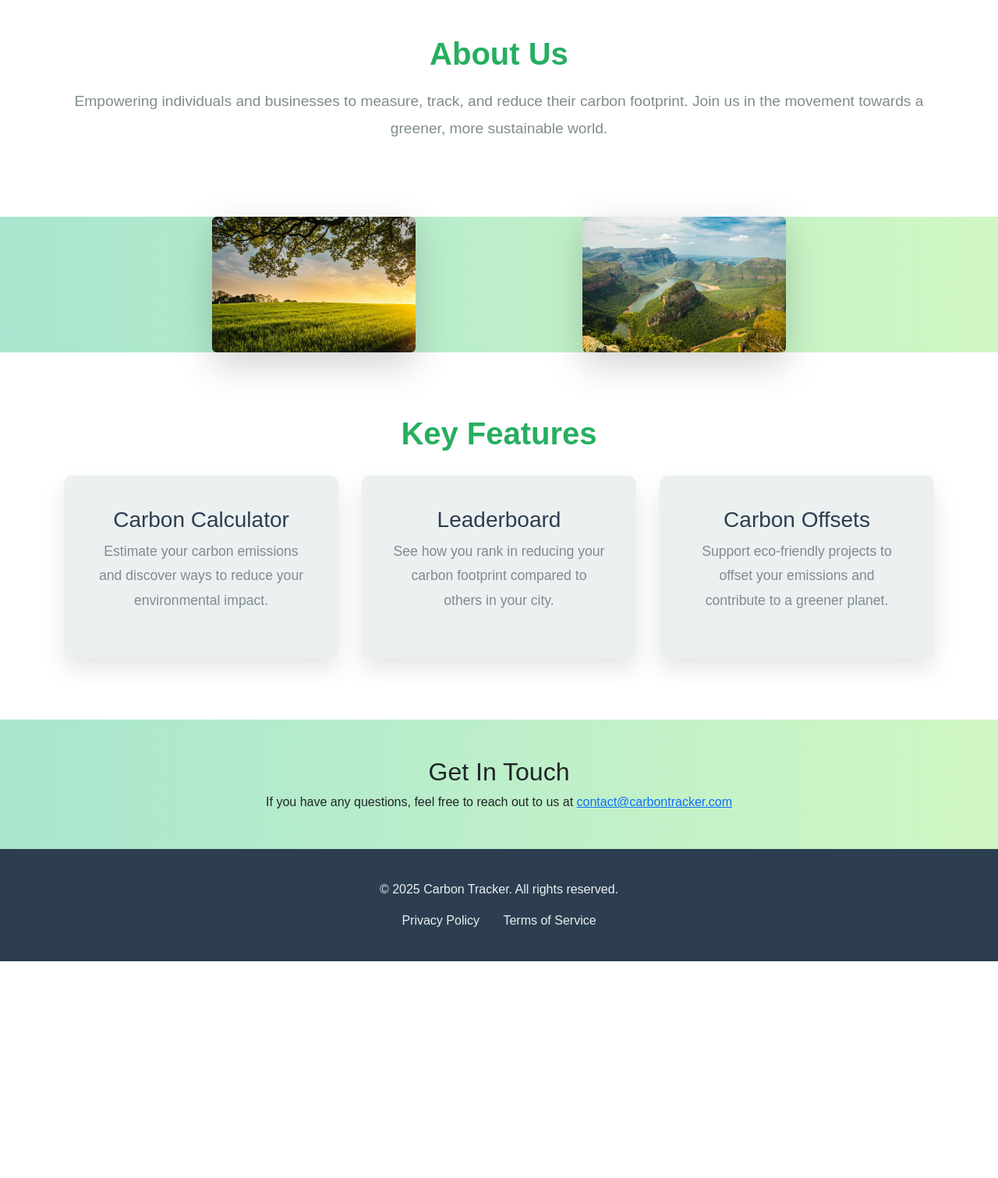
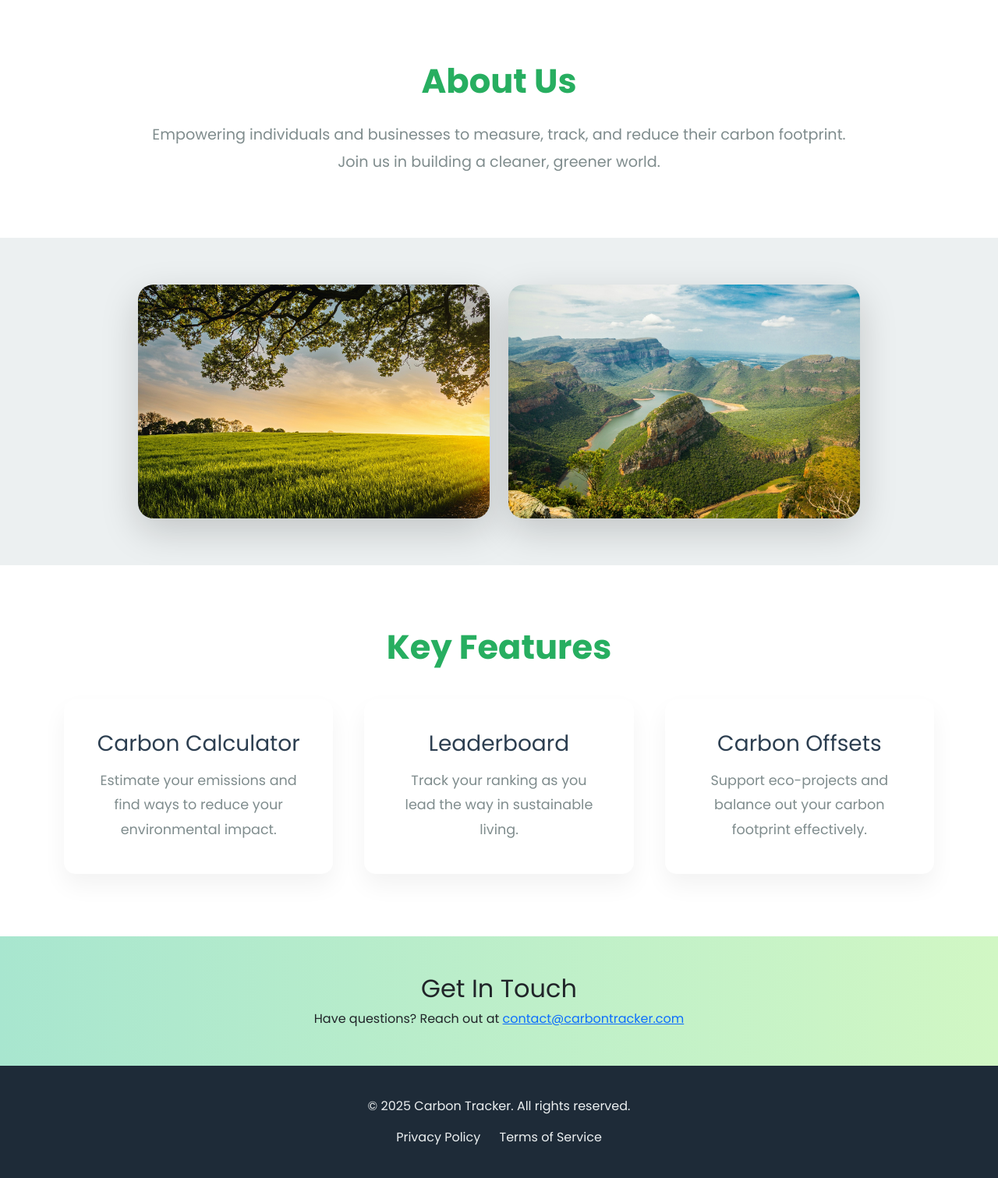
Before and after one commit to nawazkhan060/carbon-footprint-tracker, a Flask app: template new nexora/templates/home.html in a window 1280 px wide. Shown: the part 610-2121 px from the top of the page at 78% size. Before the commit the page ends 1843 px from the top, so only its background shows below. Run offline with Flask 3, Linux system fonts and the light colour scheme; the template is opened without the code that fills it, so the values that code supplies are empty.

Commit message:
Update home.html

```diff
--- a/new nexora/templates/home.html
+++ b/new nexora/templates/home.html
@@ -5,106 +5,172 @@
   <meta name="viewport" content="width=device-width, initial-scale=1.0"/>
   <title>Home - Carbon Tracker</title>
   <link href="https://cdn.jsdelivr.net/npm/bootstrap@5.3.2/dist/css/bootstrap.min.css" rel="stylesheet">
+  <link href="https://fonts.googleapis.com/css2?family=Poppins:wght@400;600;700&display=swap" rel="stylesheet">
   <style>
     body {
       background: linear-gradient(to right, #a8e6cf, #d1f7c4);
       font-family: 'Poppins', sans-serif;
       overflow-x: hidden;
     }
+
     .navbar {
-      background-color: #2c3e50;
-      border-bottom: 2px solid #27ae60;
+      background-color: #1e2b38;
+      border-bottom: 3px solid #27ae60;
+      padding: 15px 0;
+      box-shadow: 0 4px 8px rgba(0,0,0,0.1);
     }
-    .navbar-brand, .nav-link {
+
+    .navbar-brand {
+      font-weight: 700;
+      color: #ffffff !important;
+      font-size: 1.5rem;
+    }
+
+    .nav-link {
       color: #ecf0f1 !important;
+      margin-left: 15px;
+      font-weight: 500;
+      transition: color 0.3s;
     }
-    .navbar-toggler-icon {
-      background-color: #ecf0f1 !important;
+
+    .nav-link:hover {
+      color: #27ae60 !important;
     }
+
     .hero {
       padding: 120px 20px;
       text-align: center;
-      color: #2c3e50;
-      background: url('https://www.example.com/hero-background.jpg') no-repeat center center;
+      color: #fff;
+      background: linear-gradient(rgba(0, 0, 0, 0.5), rgba(0, 0, 0, 0.6)), url('https://images.unsplash.com/photo-1530630458144-014709e10016') no-repeat center center;
       background-size: cover;
-      box-shadow: inset 0 0 15px rgba(0, 0, 0, 0.3);
+      box-shadow: inset 0 0 20px rgba(0, 0, 0, 0.5);
     }
+
     .hero h1 {
       font-size: 4rem;
       margin-bottom: 20px;
-      font-weight: bold;
+      font-weight: 700;
       color: #ffffff;
-      text-shadow: 2px 2px 5px rgba(0, 0, 0, 0.5);
     }
+
     .hero p {
-      font-size: 1.5rem;
-      color: #ffffff;
-      margin-bottom: 30px;
+      font-size: 1.4rem;
+      max-width: 800px;
+      margin: 0 auto 30px auto;
+      color: #e0f7e9;
     }
+
     .hero-buttons a {
       margin: 10px;
+      padding: 15px 35px;
+      font-size: 1.1rem;
+      border-radius: 50px;
+      transition: all 0.3s ease;
     }
+
+    .btn-success:hover {
+      background-color: #1abc9c;
+    }
+
+    .btn-outline-light:hover {
+      background-color: #ffffff;
+      color: #2c3e50;
+    }
+
     .about, .features {
       padding: 80px 0;
       background-color: #fff;
       text-align: center;
     }
+
     .about h2, .features h2 {
-      font-size: 2.5rem;
+      font-size: 2.7rem;
       color: #27ae60;
-      margin-bottom: 20px;
-      font-weight: 600;
+      margin-bottom: 25px;
+      font-weight: 700;
     }
+
     .about p, .features p {
       font-size: 1.2rem;
       color: #7f8c8d;
       line-height: 1.8;
+      max-width: 900px;
+      margin: 0 auto;
     }
+
+    .image-section {
+      padding: 60px 0;
+      background: #ecf0f1;
+    }
+
+    .image-section img {
+      border-radius: 20px;
+      max-height: 300px;
+      object-fit: cover;
+      transition: transform 0.3s ease, box-shadow 0.3s ease;
+    }
+
+    .image-section img:hover {
+      transform: scale(1.05);
+      box-shadow: 0 10px 25px rgba(0, 0, 0, 0.2);
+    }
+
     .feature-list {
       display: grid;
-      grid-template-columns: repeat(3, 1fr);
-      gap: 30px;
-      margin-top: 30px;
+      grid-template-columns: repeat(auto-fit, minmax(280px, 1fr));
+      gap: 40px;
+      margin-top: 40px;
     }
+
     .feature-card {
-      background-color: #ecf0f1;
+      background-color: #ffffff;
       padding: 40px;
-      border-radius: 10px;
+      border-radius: 15px;
       text-align: center;
-      box-shadow: 0 15px 30px rgba(0, 0, 0, 0.1);
+      box-shadow: 0 15px 30px rgba(0, 0, 0, 0.05);
       transition: transform 0.3s ease, box-shadow 0.3s ease;
     }
+
     .feature-card:hover {
       transform: translateY(-10px);
-      box-shadow: 0 20px 40px rgba(0, 0, 0, 0.2);
+      box-shadow: 0 25px 45px rgba(0, 0, 0, 0.1);
     }
+
+    .feature-card h3 {
+      font-size: 1.75rem;
+      color: #2c3e50;
+      margin-bottom: 15px;
+    }
+
+    .feature-card p {
+      font-size: 1.1rem;
+      color: #7f8c8d;
+    }
+
     .footer {
-      background-color: #2c3e50;
+      background-color: #1e2b38;
       color: #ecf0f1;
       padding: 40px 0;
     }
+
     .footer a {
       color: #ecf0f1;
       margin: 0 10px;
       text-decoration: none;
       transition: color 0.3s ease;
     }
+
     .footer a:hover {
       color: #27ae60;
     }
-    .feature-card h3 {
-      font-size: 1.75rem;
-      color: #2c3e50;
+
+    @media (max-width: 768px) {
+      .hero h1 {
+        font-size: 2.5rem;
       }
-    .feature-card p {
+      .hero p {
         font-size: 1.1rem;
-      color: #7f8c8d;
       }
-    .hero-buttons a {
-      padding: 15px 30px;
-      font-size: 1.1rem;
-      text-transform: uppercase;
-      letter-spacing: 1px;
     }
   </style>
 </head>
@@ -124,10 +190,10 @@
           <li class="nav-item"><a class="nav-link" href="calculator.html">Calculator</a></li>
           <li class="nav-item"><a class="nav-link" href="leaderboard.html">Leaderboard</a></li>
           <li class="nav-item"><a class="nav-link" href="offset.html">Carbon Offset</a></li>
-          <li class="nav-item"><a class="nav-link" href="eco-tips.html">eco-tips</a></li>
+          <li class="nav-item"><a class="nav-link" href="eco-tips.html">Eco Tips</a></li>
           <li class="nav-item"><a class="nav-link" href="/static/barcode-scanner.html">Scan Barcode</a></li>
           <li class="nav-item"><a class="nav-link" href="dashboard.html">Dashboard</a></li>
-          <li class="nav-item"><a class="nav-link" href="profile.html">profile</a></li>
+          <li class="nav-item"><a class="nav-link" href="profile.html">Profile</a></li>
         </ul>
       </div>
     </div>
@@ -137,7 +203,7 @@
   <div class="hero">
     <div class="container">
       <h1>Track. Offset. Thrive.</h1>
-      <p>Welcome to Carbon Tracker — your personal guide to reducing your carbon footprint and embracing a sustainable lifestyle.</p>
+      <p>Your personal guide to reducing carbon emissions and embracing a sustainable lifestyle.</p>
       <div class="hero-buttons">
         <a href="signup.html" class="btn btn-success">Get Started</a>
         <a href="login.html" class="btn btn-outline-light">Login</a>
@@ -150,29 +216,24 @@
     <div class="container">
       <h2>About Us</h2>
       <p>
-        Empowering individuals and businesses to measure, track, and reduce their carbon footprint. Join us in the movement towards a greener, more sustainable world.
+        Empowering individuals and businesses to measure, track, and reduce their carbon footprint. Join us in building a cleaner, greener world.
       </p>
     </div>
   </div>
 
   <!-- Image Section -->
-<!-- Image Section -->
-<!-- Image Section -->
   <div class="image-section">
     <div class="container text-center">
-    <div class="row justify-content-evenly g-4"> <!-- Added justify-content-evenly for even spacing -->
-      <div class="col-md-3 d-flex justify-content-center align-items-center">
-        <img src="vovo1.jpg" alt="Eco-friendly Solutions" class="img-fluid rounded shadow-lg">
+      <div class="row justify-content-center g-4">
+        <div class="col-md-5">
+          <img src="vovo1.jpg" alt="Eco-friendly Solutions" class="img-fluid shadow-lg w-100">
         </div>
-      <div class="col-md-3 d-flex justify-content-center align-items-center">
-        <img src="vovo2.jpg" alt="Sustainable Future" class="img-fluid rounded shadow-lg">
+        <div class="col-md-5">
+          <img src="vovo2.jpg" alt="Sustainable Future" class="img-fluid shadow-lg w-100">
         </div>
       </div>
     </div>
   </div>
-
-
-
 
   <!-- Features Section -->
   <div class="features">
@@ -181,15 +242,15 @@
       <div class="feature-list">
         <div class="feature-card">
           <h3>Carbon Calculator</h3>
-          <p>Estimate your carbon emissions and discover ways to reduce your environmental impact.</p>
+          <p>Estimate your emissions and find ways to reduce your environmental impact.</p>
         </div>
         <div class="feature-card">
           <h3>Leaderboard</h3>
-          <p>See how you rank in reducing your carbon footprint compared to others in your city.</p>
+          <p>Track your ranking as you lead the way in sustainable living.</p>
         </div>
         <div class="feature-card">
           <h3>Carbon Offsets</h3>
-          <p>Support eco-friendly projects to offset your emissions and contribute to a greener planet.</p>
+          <p>Support eco-projects and balance out your carbon footprint effectively.</p>
         </div>
       </div>
     </div>
@@ -198,15 +259,15 @@
   <!-- Contact Section -->
   <div class="container text-center my-5">
     <h2>Get In Touch</h2>
-    <p>If you have any questions, feel free to reach out to us at <a href="mailto:contact@carbontracker.com">contact@carbontracker.com</a></p>
+    <p>Have questions? Reach out at <a href="mailto:contact@carbontracker.com">contact@carbontracker.com</a></p>
   </div>
 
-  <!-- Footer Section -->
+  <!-- Footer -->
   <footer class="footer text-center">
     <div class="container">
       <p>&copy; 2025 Carbon Tracker. All rights reserved.</p>
       <div>
-        <a href="#" class="me-3">Privacy Policy</a>
+        <a href="#">Privacy Policy</a>
         <a href="#">Terms of Service</a>
       </div>
     </div>
```
Lines whose indentation alone changed are shown as unchanged.
